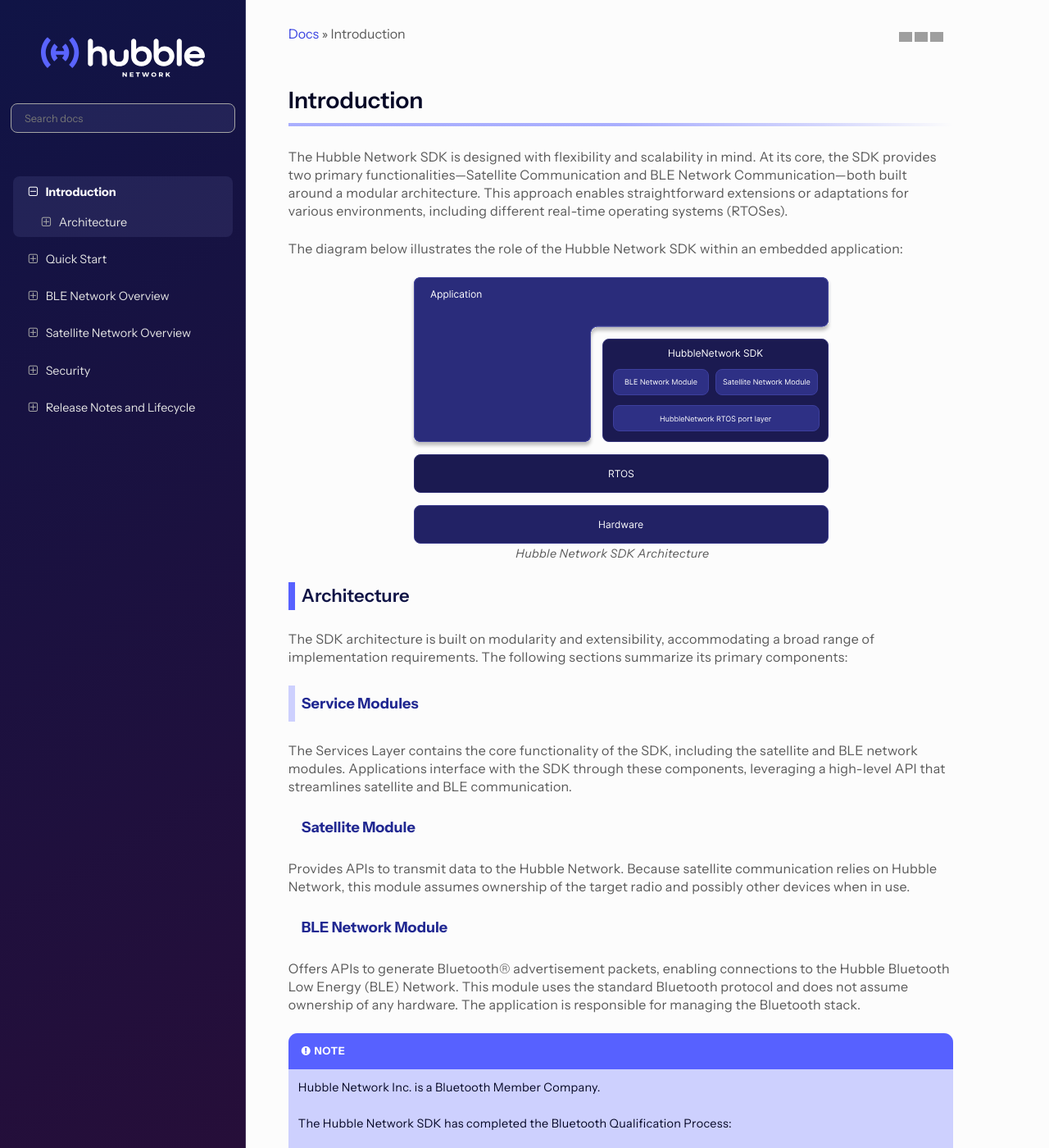
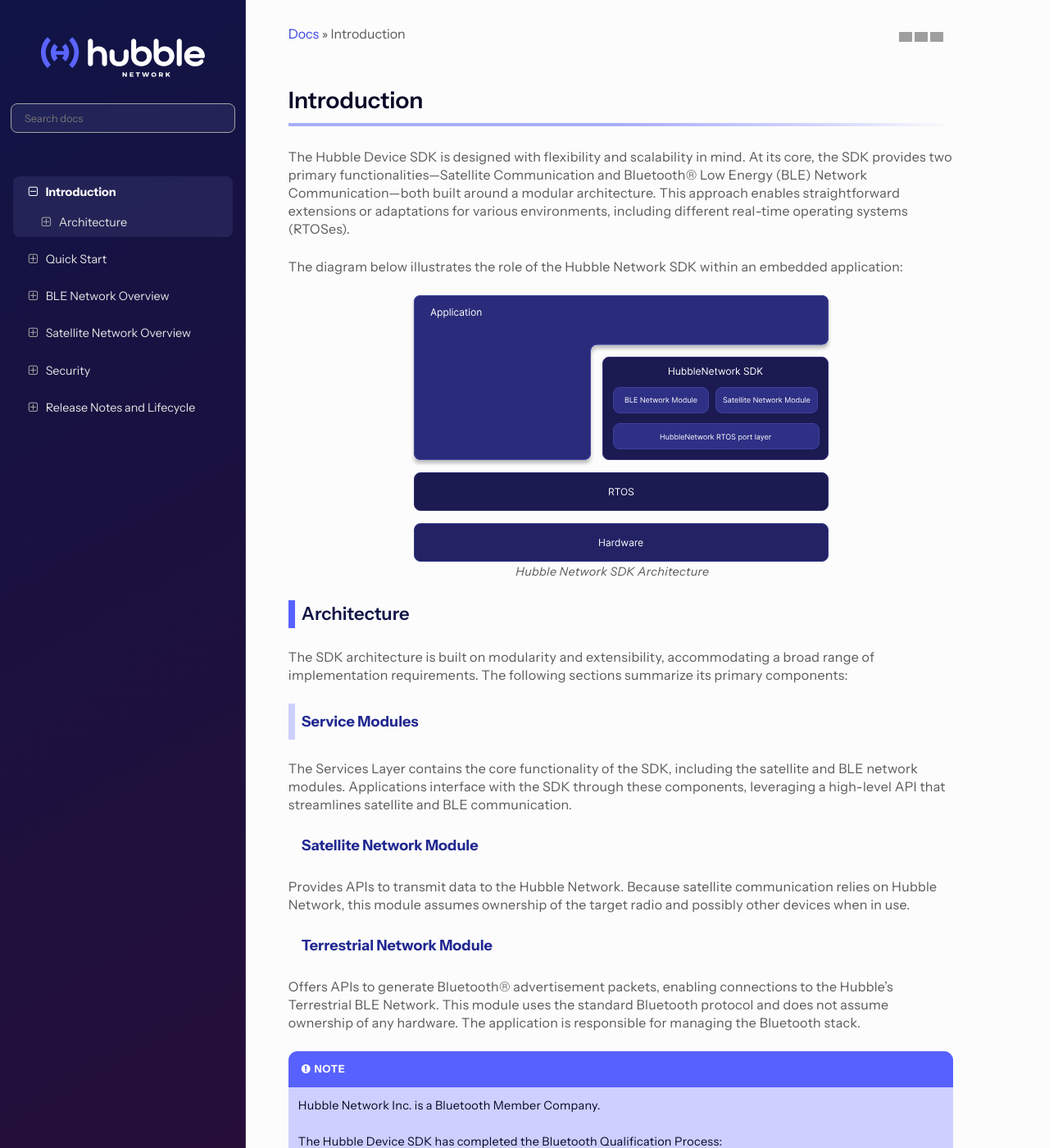
Before and after one commit to danielr-hubblenetwork/sdk, a Sphinx documentation site: the page built from docs/introduction/index.rst, in a window 1280 px wide and 1400 px high. Shown: the whole window at 82% size. Built offline with Sphinx 7.4.7 and the Read the Docs theme 3.1.0, drawn with Linux system fonts in a browser that asks for light colours.

Commit message:
Revise SDK and module names for consistency
Updated terminology from 'Hubble Network SDK' to 'Hubble Device SDK' and adjusted module names for clarity.

Signed-off-by: Daniel <daniel@hubble.com>

```diff
--- a/docs/introduction/index.rst
+++ b/docs/introduction/index.rst
@@ -3,12 +3,12 @@
 Introduction
 ############
 
-The Hubble Network SDK is designed with flexibility and scalability in mind.
+The Hubble Device SDK is designed with flexibility and scalability in mind.
 At its core, the SDK provides two primary functionalities—Satellite
-Communication and BLE Network Communication—both built around a modular
-architecture. This approach enables straightforward extensions or adaptations
-for various environments, including different real-time operating systems
-(RTOSes).
+Communication and Bluetooth® Low Energy (BLE) Network Communication—both built
+around a modular architecture. This approach enables straightforward extensions
+or adaptations for various environments, including different real-time operating
+systems (RTOSes).
 
 The diagram below illustrates the role of the Hubble Network SDK within an
 embedded application:
@@ -36,25 +36,25 @@
 through these components, leveraging a high-level API that streamlines satellite
 and BLE communication.
 
-Satellite Module
+Satellite Network Module
 ----------------
 
 Provides APIs to transmit data to the Hubble Network. Because satellite
 communication relies on Hubble Network, this module assumes ownership of the
 target radio and possibly other devices when in use.
 
-BLE Network Module
+Terrestrial Network Module
 ------------------
 
 Offers APIs to generate Bluetooth® advertisement packets, enabling connections
-to the Hubble Bluetooth Low Energy (BLE) Network. This module uses the standard Bluetooth protocol
+to the Hubble's Terrestrial BLE Network. This module uses the standard Bluetooth protocol
 and does not assume ownership of any hardware. The application is responsible
 for managing the Bluetooth stack.
 
 .. note::
    Hubble Network Inc. is a Bluetooth Member Company.
 
-   The Hubble Network SDK has completed the Bluetooth Qualification Process:
+   The Hubble Device SDK has completed the Bluetooth Qualification Process:
 
    - Hubble Design Number: Q369913
    - Qualified Product Details: https://qualification.bluetooth.com/ListingDetails/307489
```
